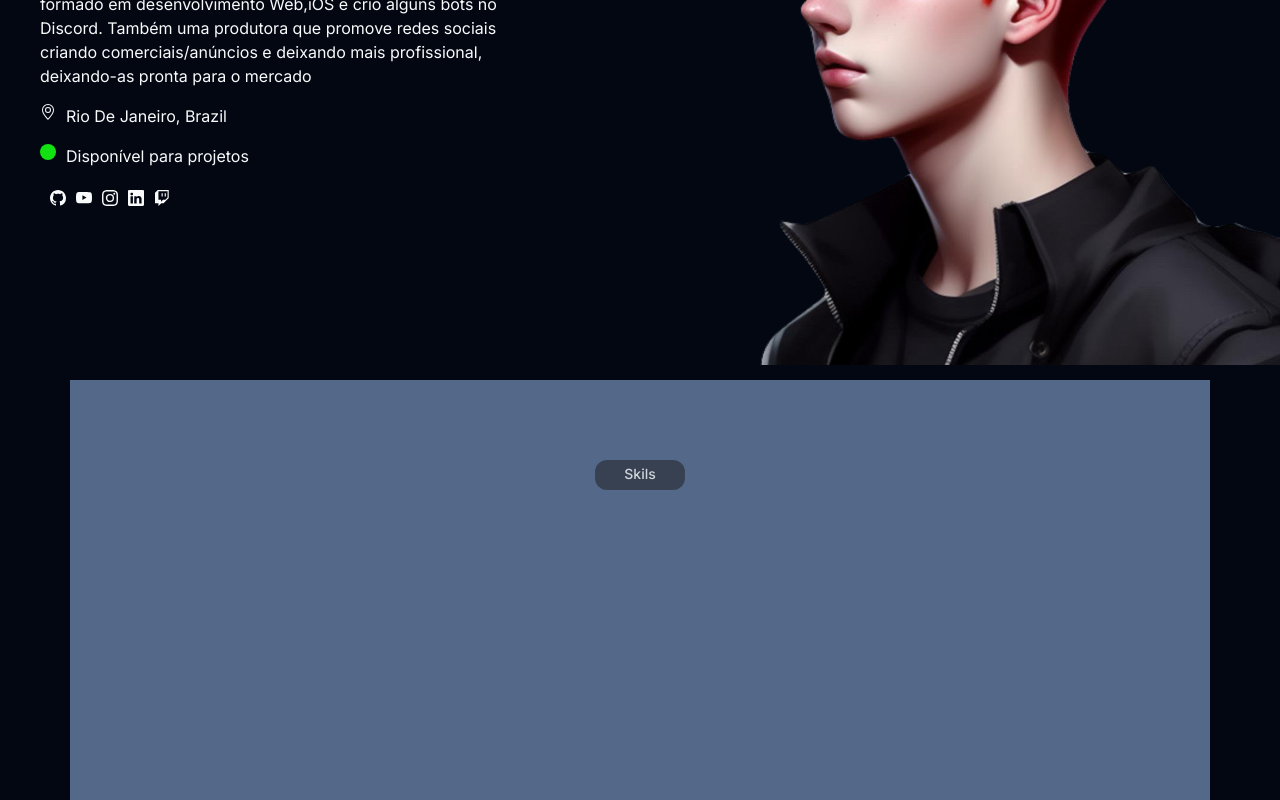
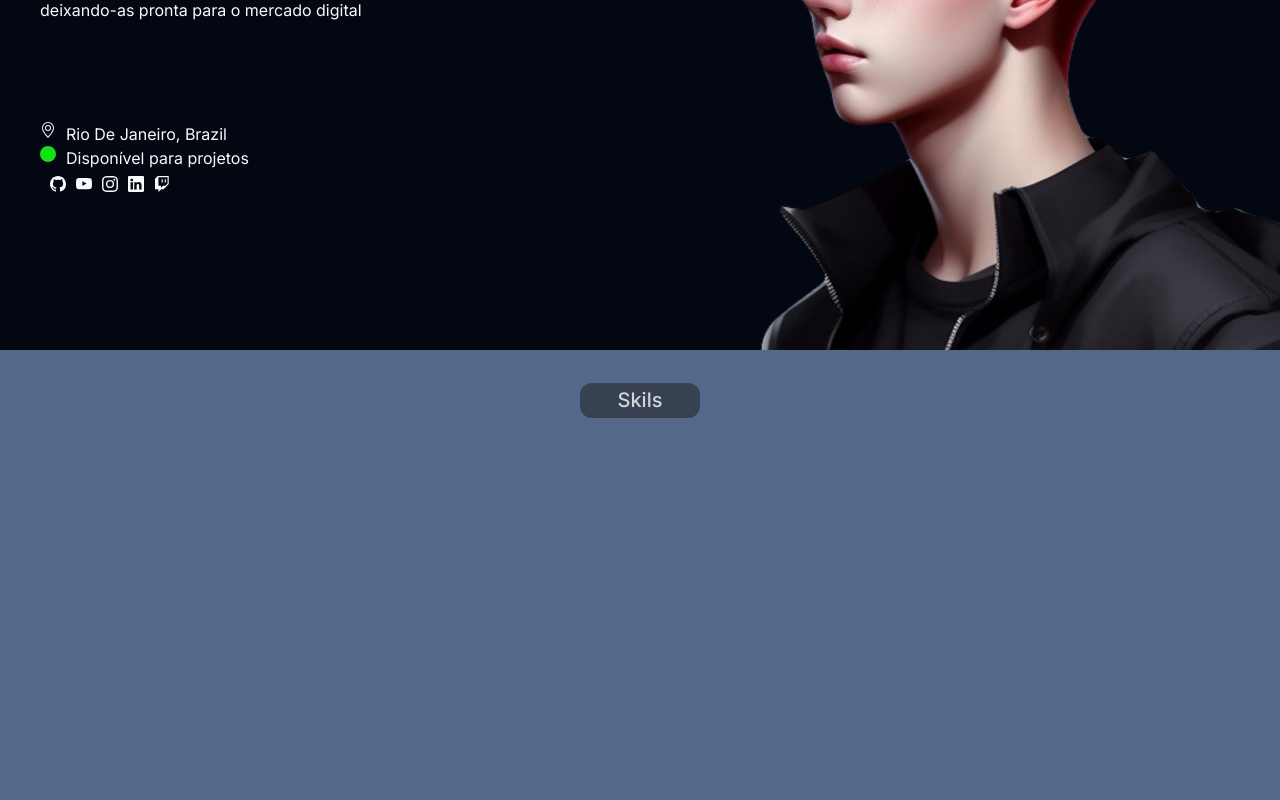
Before and after one commit to Tdroid20/tdroid.live, a React (Create React App) app: page /home in a window 1280 px wide. Shown: the part 360-1160 px from the top of the page. Built offline with nearby package versions, Linux system fonts and the light colour scheme.

Commit message:
Feat: About_Skills implemented

```diff
--- a/src/Apps/Portifolio/Components/header.jsx
+++ b/src/Apps/Portifolio/Components/header.jsx
@@ -20,7 +20,7 @@ export const AboutHeaderComponents = () => {
                         <a href="#title_about" className="about_header_list_text">Sobre-mim</a>
                     </ul>
                     <ul className="about_header_item">
-                        <a href="!#" className="about_header_list_text">Experiência</a>
+                        <a href="#aboutSkills_title" className="about_header_list_text">Experiência</a>
                     </ul>
                     <ul className="about_header_item">
                         <a href="!#" className="about_header_list_text">Certificações</a>
@@ -32,7 +32,7 @@ export const AboutHeaderComponents = () => {
                     <div className="about_header_divider" />
 
                     <ThemeButton />
-                    <button className="about_header_buttonCV" id="downloadButton"><a href={CVZip} id="downloadBTN" download="TdroidCV.zip" type="application/pdf">Download CV</a></button>
+                    <button className="about_header_buttonCV" id="downloadButton"><a href={CVZip} id="downloadBTN" download="TdroidCV_Richard.zip" type="application/pdf">Download CV</a></button>
                 </li>
             </div>
         </div>
--- a/src/Apps/Portifolio/Pages/aboutMe.jsx
+++ b/src/Apps/Portifolio/Pages/aboutMe.jsx
@@ -22,8 +22,8 @@ const AboutMePage = () => {
             <div className="about_sections">
                 <div className="about_section1">
                     <h1 className="title_about about_texts">Olá! Tdroid aqui 👋</h1>
-                    <p className="subtitle_about about_texts">Sou um desenvolvedor FullStack(back-end e front-end). Sou formado em desenvolvimento Web,iOS e crio alguns bots no Discord. Também uma produtora que promove redes sociais criando comerciais/anúncios e deixando mais profissional, deixando-as pronta para o mercado</p>
-
+                    <p className="subtitle_about about_texts">Sou um desenvolvedor FullStack(back-end e front-end). Sou formado em desenvolvimento Web, iOS e crio alguns bots no Discord. Também uma produtora que promove redes sociais criando comerciais/anúncios e deixando mais profissional, deixando-as pronta para o mercado digital</p>
+                    <div className="about_Section_Network">
                         <div className="about_subSection">
                             <svg xmlns="http://www.w3.org/2000/svg" width="16" height="16" fill="currentColor" className="bi bi-geo-alt" viewBox="0 0 16 16">
                                 <path d="M12.166 8.94c-.524 1.062-1.234 2.12-1.96 3.07A31.493 31.493 0 0 1 8 14.58a31.481 31.481 0 0 1-2.206-2.57c-.726-.95-1.436-2.008-1.96-3.07C3.304 7.867 3 6.862 3 6a5 5 0 0 1 10 0c0 .862-.305 1.867-.834 2.94zM8 16s6-5.686 6-10A6 6 0 0 0 2 6c0 4.314 6 10 6 10z" />
@@ -65,15 +65,18 @@ const AboutMePage = () => {
                             </svg></a>
                         </div>
                     </div>
+                </div>
                 <div className="about_section2">
                     {/* Image */}
                     <img src={tdroid} alt="Personagem Tdroid" className="about_avatar" />
                 </div>
             </div>
 
-            <div className="container">
-                <div className="about_skills">
+            <div className="container_Skills">
+                <div className="about_skillsCard">
+                    <div className="about_skillsInternal">
                         <p className="aboutSkills_title">Skils</p>
+                    </div>
                 </div>
             </div>
         </div>
--- a/src/Apps/Portifolio/Style/aboutMe.css
+++ b/src/Apps/Portifolio/Style/aboutMe.css
@@ -14,6 +14,10 @@
     background: var(--gray-dark-default, #030712);
     color: var(--gray-dark-900, #F9FAFB);
     font-family: 'Inter', sans-serif;
+}
+
+p {
+    margin: 0;
 }
 
 .Body {
@@ -34,7 +38,6 @@
     display: flex;
     justify-content: space-around;
     width: 100%;
-    height: 80%;
 }
 
 .about_section1 {
@@ -44,7 +47,7 @@
     align-items: flex-start;
     justify-content: center;
     margin-left: 40px;
-    z-index: 20000;
+    margin-bottom: 50px;
 }
 
 .about_section2 {
@@ -72,34 +75,45 @@
 .about_Social {
     margin-left: 10px;
 }
-
-.about_skills {
+.about_skillsInternal {
     display: flex;
-    width: 90px;
-    display: flex;
-    padding: 4px 20px;
+    width: 120px;
     justify-content: center;
+    align-items: center;
     border-radius: 12px;
     background: var(--gray-dark-200, #374151);
-    margin-top: 80px;
-    height: 30px;
+    height: 35px;
+    margin: 0;
+    padding: 0;
 }
 
 .aboutSkills_title {
     color: var(--gray-dark-600, #D1D5DB);
 
     font-family: Inter;
-    font-size: 14px;
+    font-size: 20px;
     font-style: normal;
     font-weight: 500;
     line-height: 20px;
     background: none;
 }
 
-.container {
+.container_Skills {
     width: 100%;
-    height: 100%;
+    height: 80%;
+    background-color: #54698a;
+
+}
+
+.about_skillsCard {
     display: flex;
     justify-content: center;
+    align-items: center;
+    flex-direction: column;
     background-color: #54698a;
+    height: 100px;
 }
+
+.about_Section_Network {
+    margin-top: 100px;
+}
```
Lines whose indentation alone changed are shown as unchanged.
